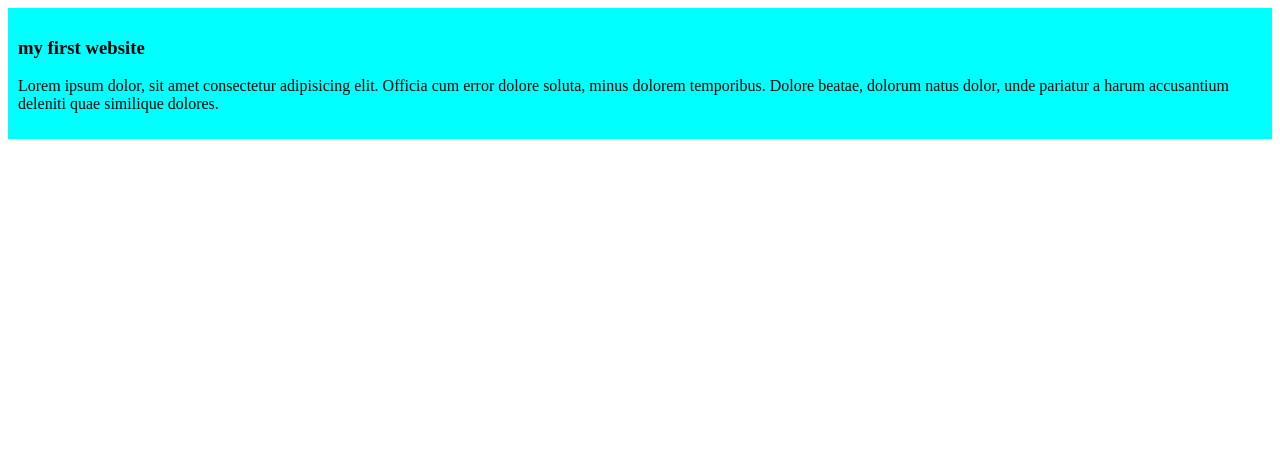
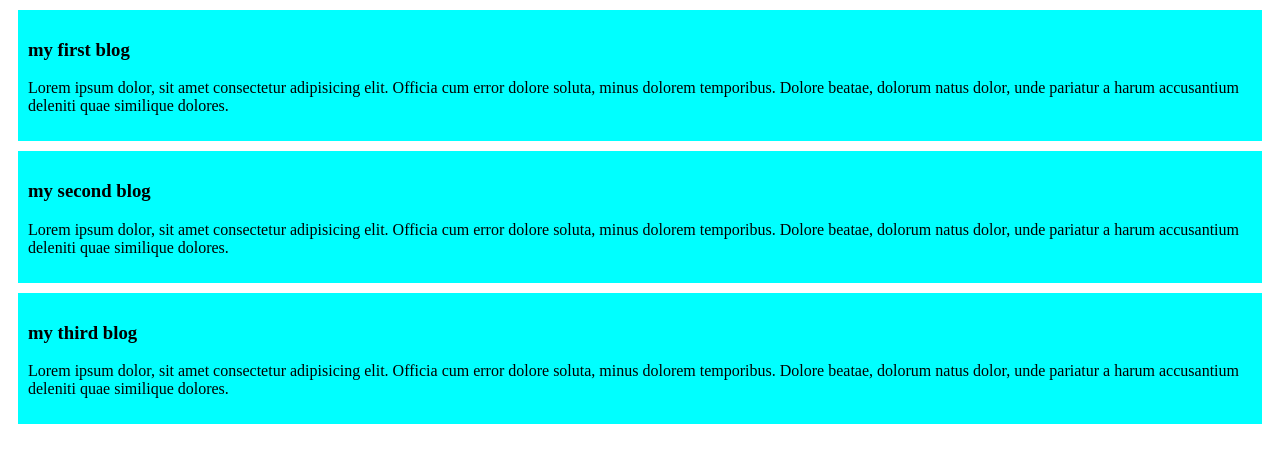
Before and after one commit to jrazad10/my-simple-website, a plain HTML site: page index.html in a window 1280 px wide. Drawn offline with Linux system fonts and the light colour scheme.

Commit message:
added the second and third blog

```diff
--- a/index.html
+++ b/index.html
@@ -8,7 +8,15 @@
 </head>
 <body>
     <div>
-        <h3>my first website</h3>
+        <h3>my first blog</h3>
+        <p>Lorem ipsum dolor, sit amet consectetur adipisicing elit. Officia cum error dolore soluta, minus dolorem temporibus. Dolore beatae, dolorum natus dolor, unde pariatur a harum accusantium deleniti quae similique dolores.</p>
+    </div>
+    <div>
+        <h3>my second blog</h3>
+        <p>Lorem ipsum dolor, sit amet consectetur adipisicing elit. Officia cum error dolore soluta, minus dolorem temporibus. Dolore beatae, dolorum natus dolor, unde pariatur a harum accusantium deleniti quae similique dolores.</p>
+    </div>
+    <div>
+        <h3>my third blog</h3>
         <p>Lorem ipsum dolor, sit amet consectetur adipisicing elit. Officia cum error dolore soluta, minus dolorem temporibus. Dolore beatae, dolorum natus dolor, unde pariatur a harum accusantium deleniti quae similique dolores.</p>
     </div>
 </body>
--- a/styles/blog.css
+++ b/styles/blog.css
@@ -1,5 +1,5 @@
 div{
     background-color: aqua;
     padding: 10px;
-
+    margin: 10px;
 }
```
